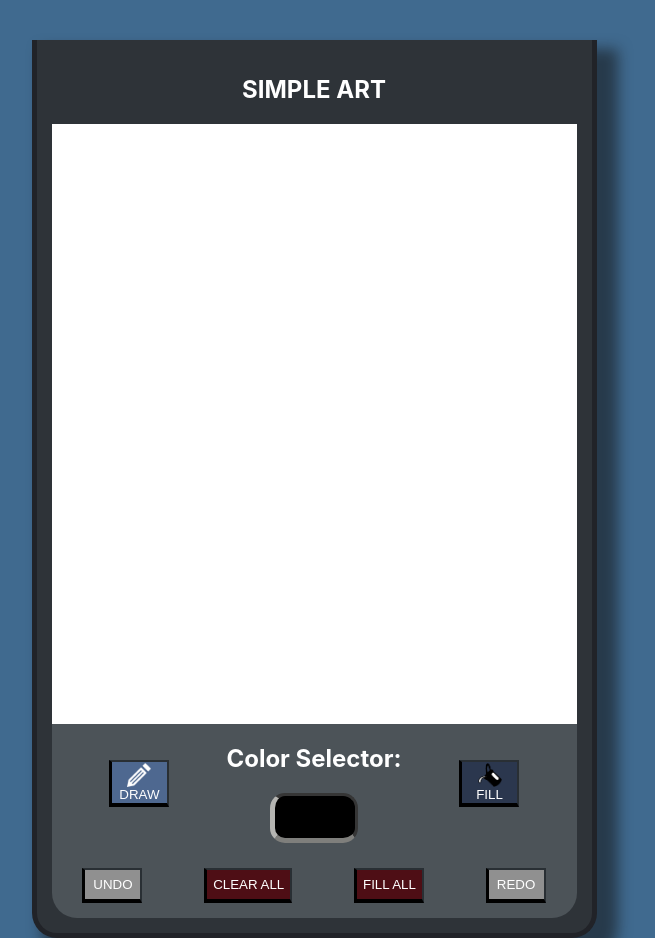
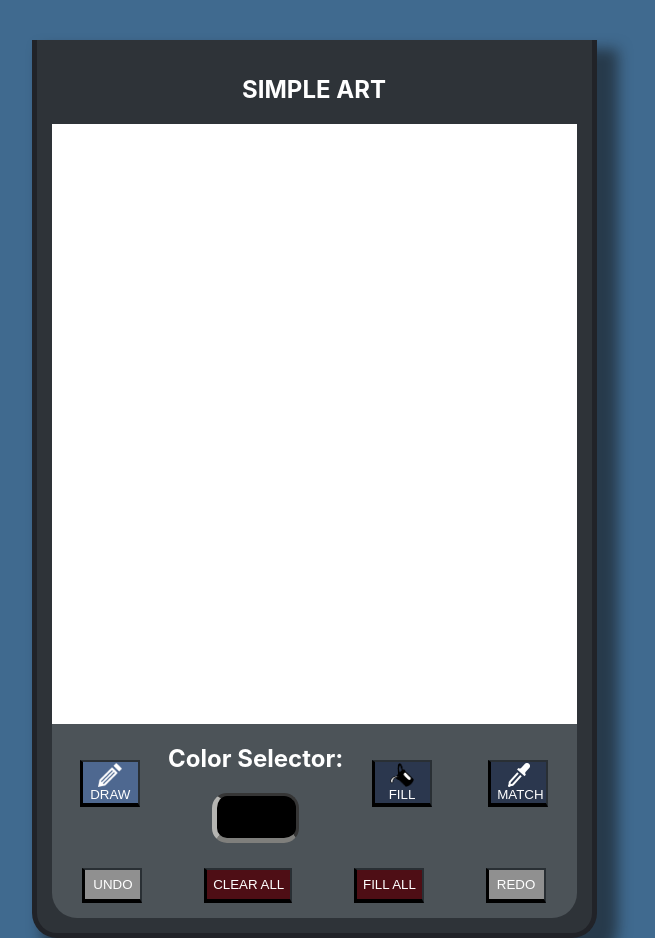
Before and after one commit to jsimpson15011/simple-draw, a React (Create React App) app: page / in a window 1280 px wide. Shown: the whole page, without its empty margins (326-981 px from the left). Built offline with nearby package versions, Linux system fonts and the light colour scheme.

Commit message:
Add eyedropper tool

```diff
--- a/src/App.css
+++ b/src/App.css
@@ -26,9 +26,12 @@ button{
   border: #39ecff solid 2px;
   cursor: crosshair;
 }
+.eye-dropper-tool:hover{
+  border: #39ecff solid 2px;
+  /*cursor: url("paint-bucket-mouse-icon.png"), auto;*/
+}
 .fill-tool:hover{
   border: #39ecff solid 2px;
-  cursor: url("paint-bucket-mouse-icon.png"), auto;
 }
 .color-selector-container{
   margin-left: auto;
--- a/src/App.js
+++ b/src/App.js
@@ -18,6 +18,7 @@ class App extends Component {
             tool: 'draw',
             drawBackground:'#4e6890',
             fillBackground:'',
+            eyeDropperBackground: '',
             undoBackground:'#909090',
             redoBackground:'#909090'
         };
@@ -28,10 +29,11 @@ class App extends Component {
             {tool: 'draw'}
         );
         this.setState(
-            {drawBackground:'#4e6890'}
-        );
-        this.setState(
-            {fillBackground:''}
+            {
+                eyeDropperBackground: '',
+                drawBackground:'#4e6890',
+                fillBackground:''
+            }
         );
     }
     fill(){
@@ -39,14 +41,28 @@ class App extends Component {
             {tool: 'fill'}
         );
         this.setState(
-            {fillBackground:'#4e6890'}
+            {
+                eyeDropperBackground: '',
+                drawBackground:'',
+                fillBackground:'#4e6890'
+            }
+        );
+    }
+    eyeDropper(){
+        this.setState(
+          {tool: 'eye-dropper'}
         );
         this.setState(
-            {drawBackground:''}
+          {
+              eyeDropperBackground: '#4e6890',
+              drawBackground:'',
+              fillBackground:''
+          }
         );
     }
     handleClick(i) {
         let newState = this.state.canvas.slice();
+        if (this.state.tool !== 'eye-dropper'){
             if (history[historyIndex + 1]) {
                 history[historyIndex + 1] = this.state.canvas;
                 history.length = historyIndex + 2;
@@ -63,6 +79,8 @@ class App extends Component {
                 );
             }
             historyIndex += 1;
+        }
+
         this.setState(
             {undoBackground:''}
         );
@@ -141,6 +159,11 @@ class App extends Component {
                 }
                 this.setState(
                     {canvas: newState}
+                );
+                break;
+            case 'eye-dropper':
+                this.setState(
+                  {colorSelector: this.state.canvas[i]}
                 );
                 break;
             default:
@@ -298,10 +321,14 @@ class App extends Component {
                         }}
                         drawBackground={this.state.drawBackground}
                         fillBackground={this.state.fillBackground}
+                        eyeDropperBackground={this.state.eyeDropperBackground}
                         undoBackground={this.state.undoBackground}
                         redoBackground={this.state.redoBackground}
                         onFill={() => {
                             this.fill()
+                        }}
+                        onEyeDropper={() => {
+                            this.eyeDropper()
                         }}
                     />
                 </div>
--- a/src/Controls.js
+++ b/src/Controls.js
@@ -2,6 +2,7 @@ import React, { Component } from 'react';
 import {ChromePicker} from 'react-color';
 let pencilIconName= require('./draw-icon.png');
 let bucketIconName= require('./paint-bucket-mouse-icon.png');
+let eyeDropperIconName = require('./eye-dropper-icon.png');
 class Controls extends Component {
     state = {
         displayColorPicker: false,
@@ -70,6 +71,16 @@ class Controls extends Component {
                         <img alt={""} src={bucketIconName}/>
                         FILL
                     </button>
+                  <button className={'blue-button eye-dropper'}
+                          id={'eye-dropper'}
+                          onClick={this.props.onEyeDropper}
+                          style={{
+                            color: 'white',
+                            backgroundColor:this.props.eyeDropperBackground
+                          }}>
+                    <img alt={""} src={eyeDropperIconName}/>
+                    MATCH
+                  </button>
                 </div>
                 <div className={'undo-redo-container'}>
                     <button
```
Also changed, not shown: src/eye-dropper-icon.png (added), 1 other file (tests, documents, lock files or other folders). Lines whose indentation alone changed are shown as unchanged.
